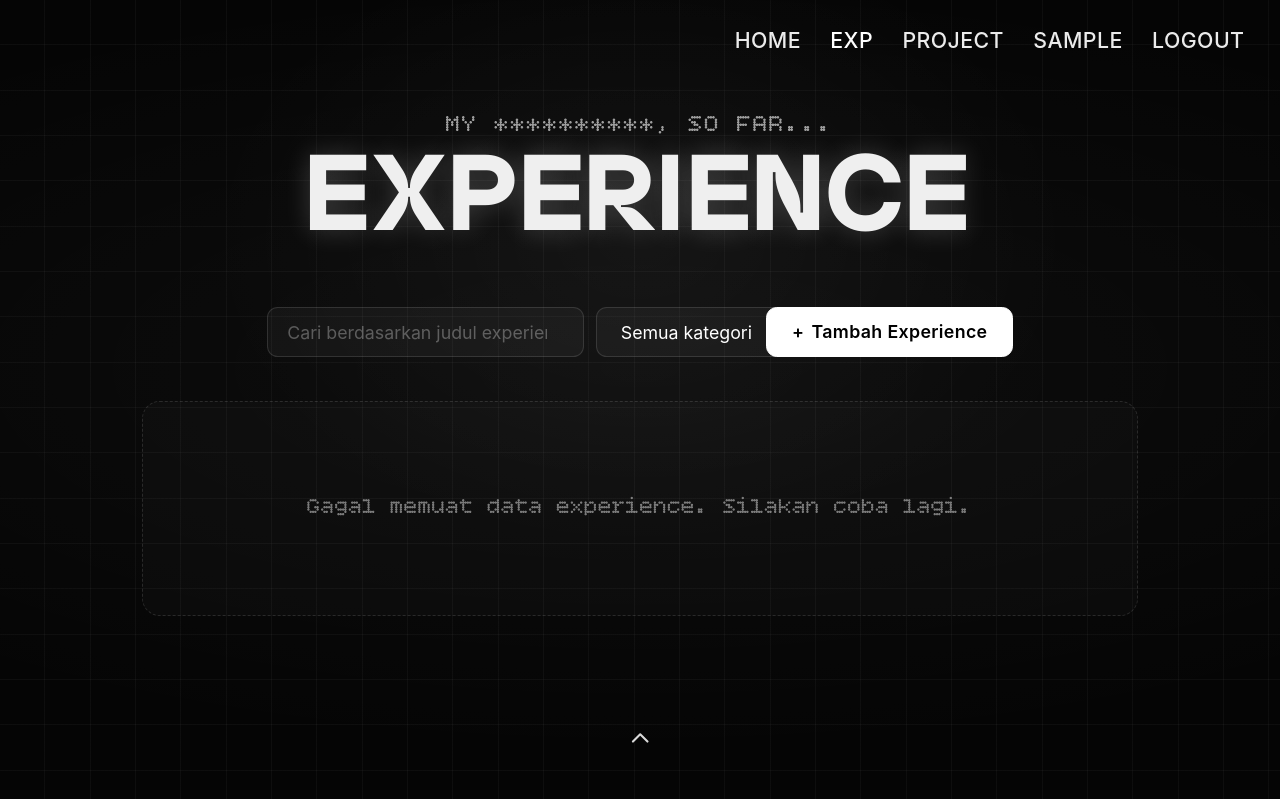
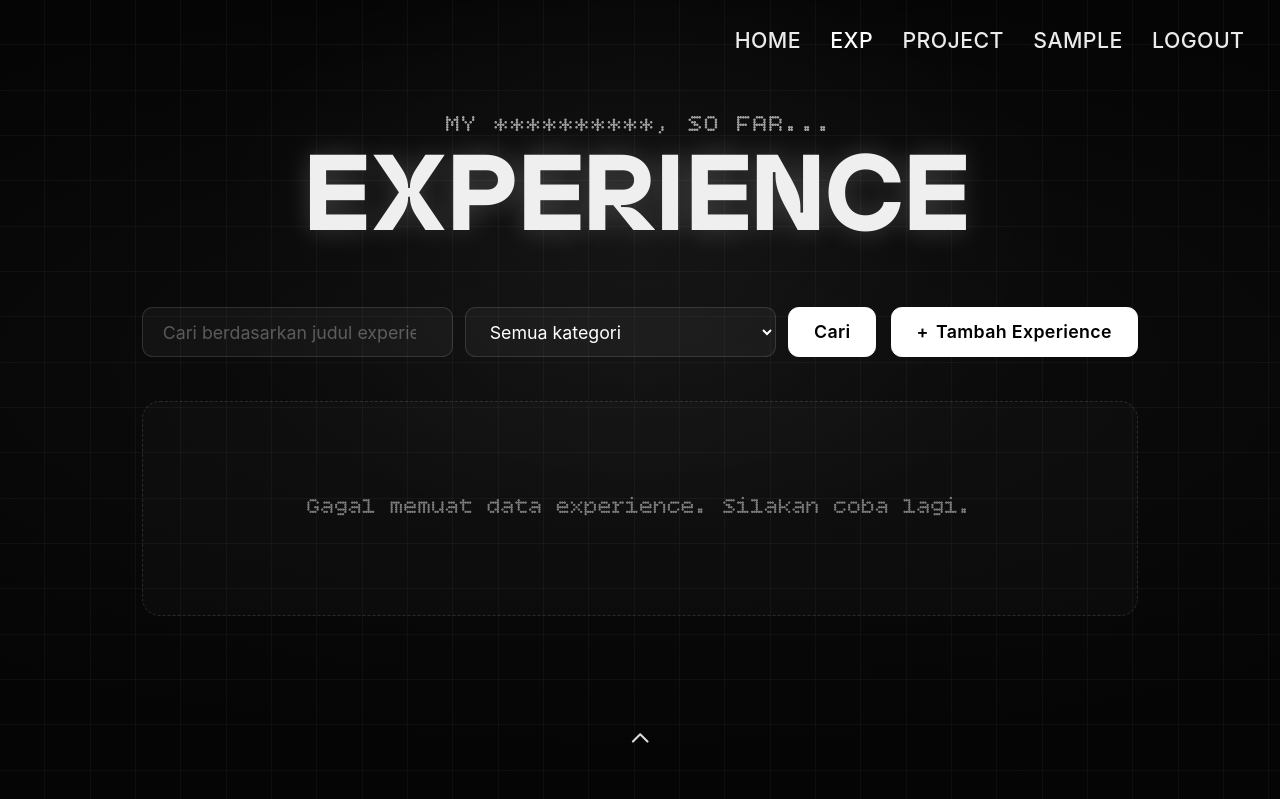
Before and after one commit to zh4ck/myportofolio, a Django app: page /experience/ in a window 1280 px wide. Shown: the top 799 px of the page. Run offline with Django 5.2, Linux system fonts and the light colour scheme; the visitor is signed in with stand-in values (Sample User, id 1); data that the repository does not hold is empty; some libraries are stand-ins or nearby versions; some web fonts are replaced.

Commit message:
fix(experience): cegah tombol toolbar saling bertabrakan

```diff
--- a/static/css/style.css
+++ b/static/css/style.css
@@ -633,6 +633,10 @@ ul { list-style: none; }
     flex-wrap: wrap;
 }
 
+.experience-toolbar {
+    max-width: 11.2rem;
+}
+
 .project-search {
     display: flex;
     align-items: stretch;
@@ -649,10 +653,12 @@ ul { list-style: none; }
     font-size: 0.18rem;
     border-radius: 0.12rem;
     white-space: nowrap;
+    flex-shrink: 0;
 }
 
 .project-search__input {
     flex: 1;
+    min-width: 0;
     background: rgba(255, 255, 255, 0.04);
     border: 0.01rem solid rgba(255, 255, 255, 0.12);
     border-radius: 0.12rem;
--- a/templates/experience.html
+++ b/templates/experience.html
@@ -17,7 +17,7 @@
                     <p class="section-kicker">My **********, so far...</p>
                     <h1 class="experience__title">EXPERIENCE</h1>
                 </div>
-                <div class="project-toolbar">
+                <div class="project-toolbar experience-toolbar">
                     <form id="experience-search-form" class="project-search">
                         <input type="search" id="search-input" name="q" value="{{ search_query }}"
                                placeholder="Cari berdasarkan judul experience..."
```
